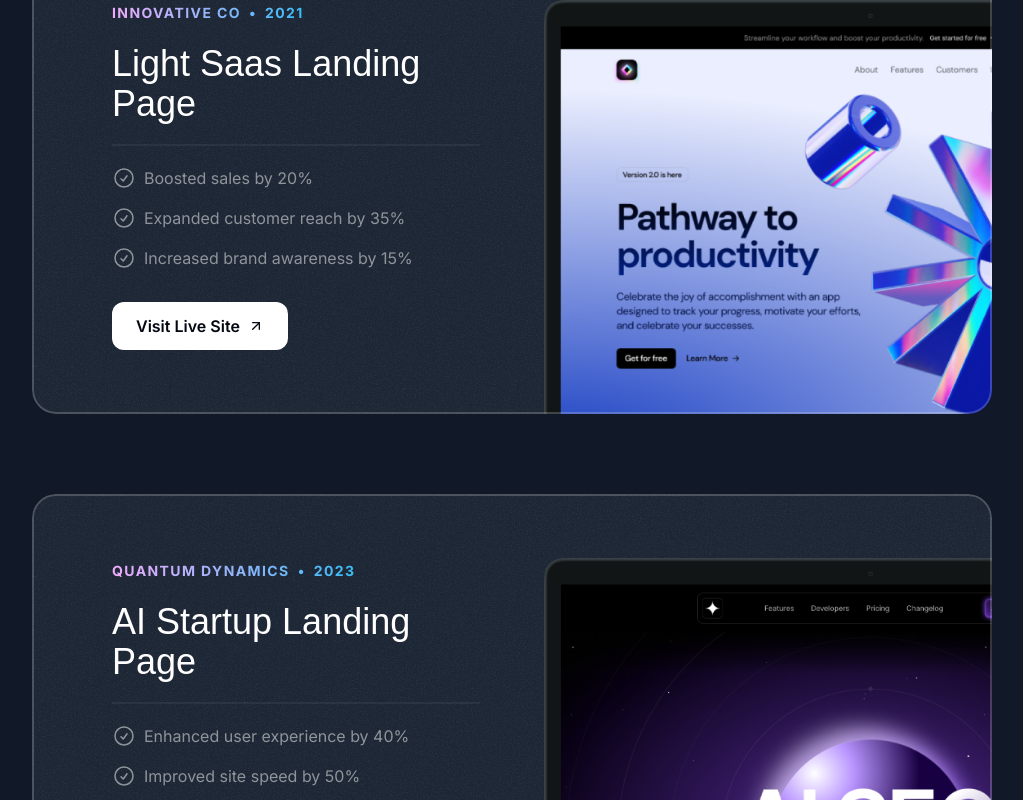
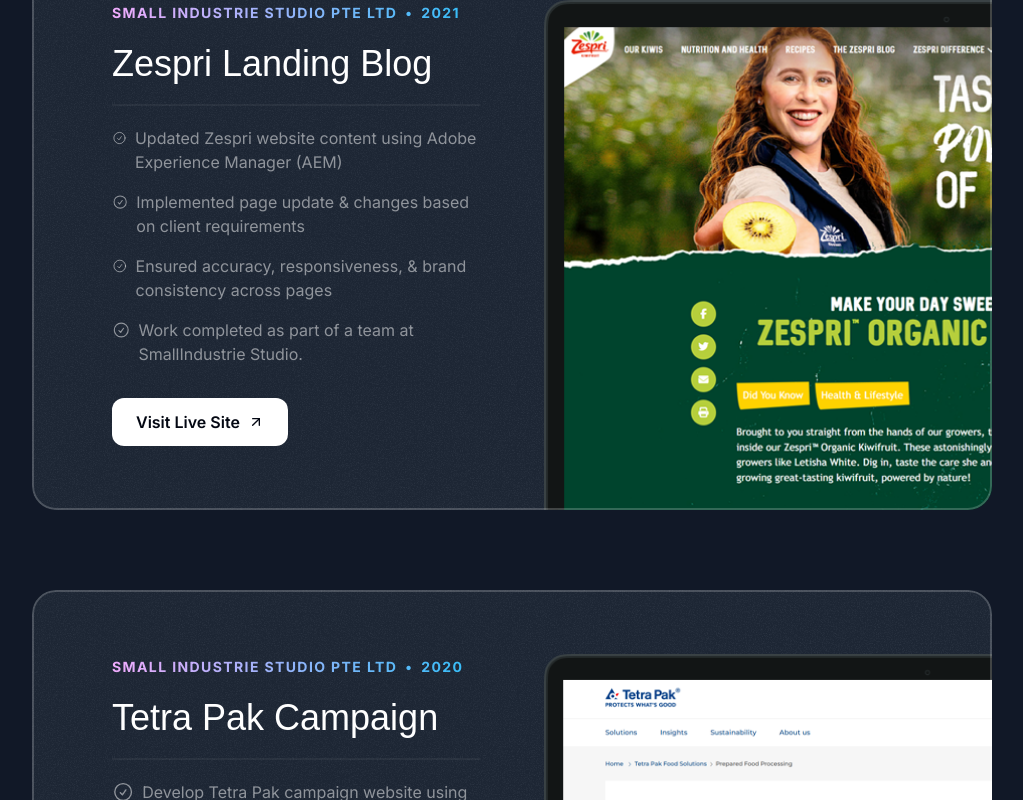
Before and after one commit to farahinani/portfolio, a Next.js app: page / in a window 1280 px wide. Shown: the part 1860-2660 px from the top of the page, without its empty margins (128-1151 px from the left). Built offline with nearby package versions, Linux system fonts and the light colour scheme; a web font is replaced by a local one.

Commit message:
Update project & personal project section

```diff
--- a/src/sections/PersonalProjects.tsx
+++ b/src/sections/PersonalProjects.tsx
@@ -2,12 +2,6 @@
 import { SectionHeader } from "@/components/SectionHeader";
 import { Card } from "@/components/Card";
 import Image from "next/image";
-import JavascriptIcon from "@/assets/icons/square-js.svg";
-import HTMLIcon from "@/assets/icons/html5.svg";
-import CssIcon from "@/assets/icons/css3.svg";
-import ReactIcon from "@/assets/icons/react.svg";
-import ChromeIcon from "@/assets/icons/chrome.svg";
-import GithubIcon from "@/assets/icons/github.svg";
 import { CardHeader } from "@/components/CardHeader";
 import { useRef } from "react";
 import chatbotWebsite from "@/assets/images/chatbot-landing-page.png";
@@ -15,80 +9,6 @@
 import ecommerceWebsite from "@/assets/images/ecommerce-landing-page.png";
 import mohitoWebsite from "@/assets/images/mohito-landing-page.png";
 import { OverlayHover } from "@/components/OverlayHover";
-
-
-
-const toolboxItems = [
-  {
-    title: 'Javascript',
-    iconType: JavascriptIcon
-  },
-  {
-    title: 'HTML5',
-    iconType: HTMLIcon
-  },
-  {
-    title: 'CSS3',
-    iconType: CssIcon
-  },
-  {
-    title: 'React',
-    iconType: ReactIcon
-  },
-  {
-    title: 'Chrome',
-    iconType: ChromeIcon
-  },
-  {
-    title: 'Github',
-    iconType: GithubIcon
-  },
-];
-
-const hobbies = [
-  {
-    title: 'Painting',
-    emoji: '🎨',
-    left: "5%",
-    top: "5%"
-  },
-  {
-    title: 'Travel',
-    emoji: '✈️',
-    left: "50%",
-    top: "5%"
-  },
-  {
-    title: 'Baking',
-    emoji: '🍪',
-    left: "35%",
-    top: "40%"
-  },
-  {
-    title: 'Gaming',
-    emoji: '🎮',
-    left: "10%",
-    top: "35%"
-  },
-  {
-    title: 'Music',
-    emoji: '🎵',
-    left: "70%",
-    top: "45%"
-  },
-  {
-    title: 'Shopping',
-    emoji: '🛍️',
-    left: "5%",
-    top: "65%"
-  },
-  {
-    title: 'Reading',
-    emoji: '📚',
-    left: "45%",
-    top: "70%"
-  }
-]
 
 export const PersonalProject = () => {
 
--- a/src/sections/Projects.tsx
+++ b/src/sections/Projects.tsx
@@ -1,8 +1,8 @@
 /* eslint-disable react/jsx-key */
 // import darkSaasLandingPage from "@/assets/images/dark-saas-landing-page.png";
 import marloWebsite from "@/assets/images/marlo-website-portfolio.png";
-import lightSaasLandingPage from "@/assets/images/light-saas-landing-page.png";
-import aiStartupLandingPage from "@/assets/images/ai-startup-landing-page.png";
+import ZespriLandingPage from "@/assets/images/zespri-landing-page.png";
+import tetrapakLandingPage from "@/assets/images/tetrapak-landing-page.png";
 import Image from "next/image";
 import CheckCircleIcon from "@/assets/icons/check-circle.svg";
 import ArrowUpRightIcon from "@/assets/icons/arrow-up-right.svg";
@@ -11,40 +11,44 @@
 
 const portfolioProjects = [
   {
-    company: "Marlo Bespoke",
+    company: "Small Industrie Studio PTE LTD",
     year: "2023",
-    title: "Marlo Bespoke website",
+    title: "Marlo Bespoke",
     results: [
       { title: "WordPress site featuring GSAP animations." },
       { title: "Designed with a fully responsive layout." },
       { title: "Implementation based on provided design" },
+      { title: "Delivered as part of SmallIndustrie Studio."}
     ],
     link: "https://www.marlobespoke.com/",
     image: marloWebsite,
   },
   {
-    company: "Innovative Co",
+    company: "Small Industrie Studio PTE LTD",
     year: "2021",
-    title: "Light Saas Landing Page",
+    title: "Zespri Landing Blog",
     results: [
-      { title: "Boosted sales by 20%" },
-      { title: "Expanded customer reach by 35%" },
-      { title: "Increased brand awareness by 15%" },
+      { title: "Updated Zespri website content using Adobe Experience Manager (AEM)" },
+      { title: "Implemented page update & changes based on client requirements" },
+      { title: "Ensured accuracy, responsiveness, & brand consistency across pages" },
+      { title: "Work completed as part of a team at SmallIndustrie Studio."}
     ],
-    link: "https://youtu.be/7hi5zwO75yc",
-    image: lightSaasLandingPage,
+    link: "https://www.zespri.com/en-SG/blogdetail/organic-kiwifruit",
+    image: ZespriLandingPage,
   },
   {
-    company: "Quantum Dynamics",
-    year: "2023",
-    title: "AI Startup Landing Page",
+    company: "Small Industrie Studio PTE LTD",
+    year: "2020",
+    title: "Tetra Pak Campaign",
     results: [
-      { title: "Enhanced user experience by 40%" },
-      { title: "Improved site speed by 50%" },
-      { title: "Increased mobile traffic by 35%" },
+      { title: "Develop Tetra Pak campaign website using AEM" },
+      { title: "Implemented frontend updates and content changes" },
+      { title: "Maintained responsive and brand-consistent UI" },
+      { title: "Delivered as part of SmallIndustrie Studio."}
     ],
-    link: "https://youtu.be/Z7I5uSRHMHg",
-    image: aiStartupLandingPage,
+    link: "https://www.tetrapak.com/en-sg/campaigns/food-solutions/prepared-food-processing",
+    // https://www.tetrapak.com/en-sg/campaigns/services-apac
+    image: tetrapakLandingPage,
   },
 
 
```
Also changed, not shown: src/assets/images/tetrapak-landing-page.png (added), src/assets/images/zespri-landing-page.png (added), src/components/ContactModal.tsx (deleted).
